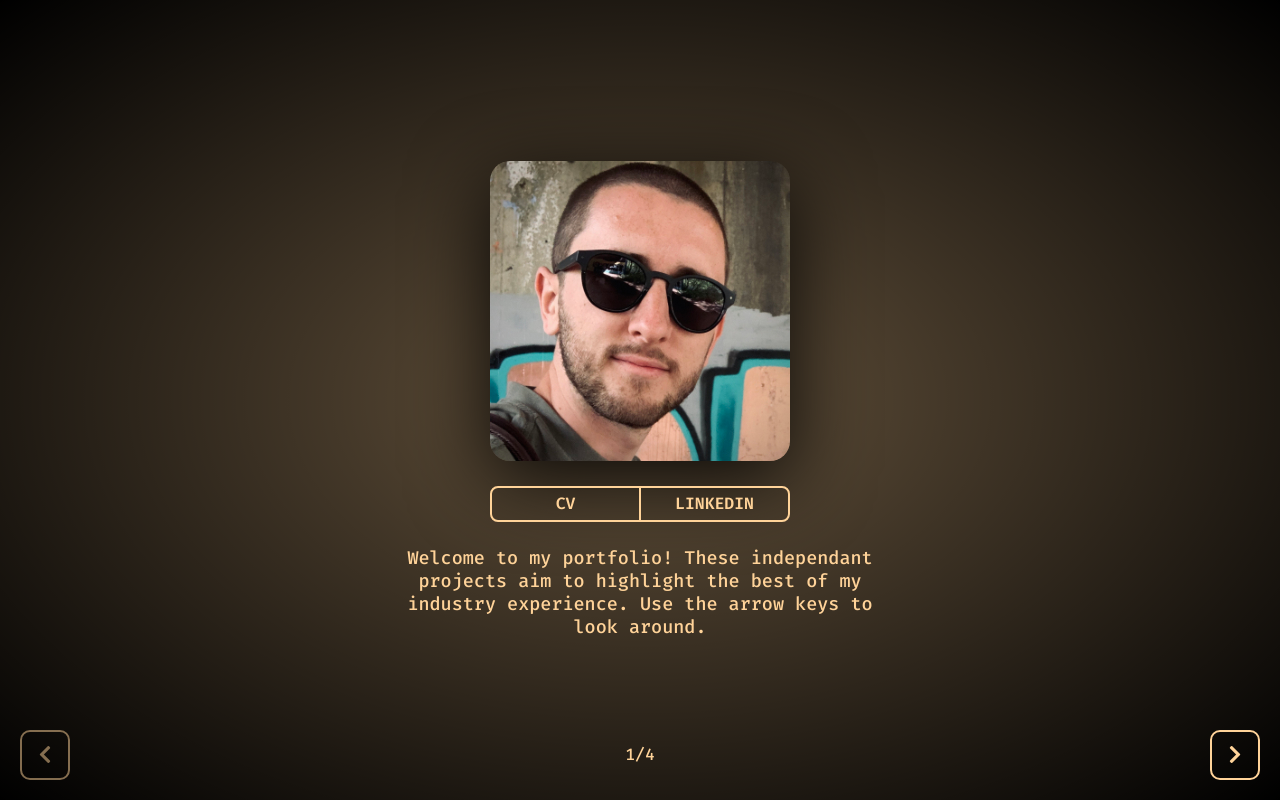
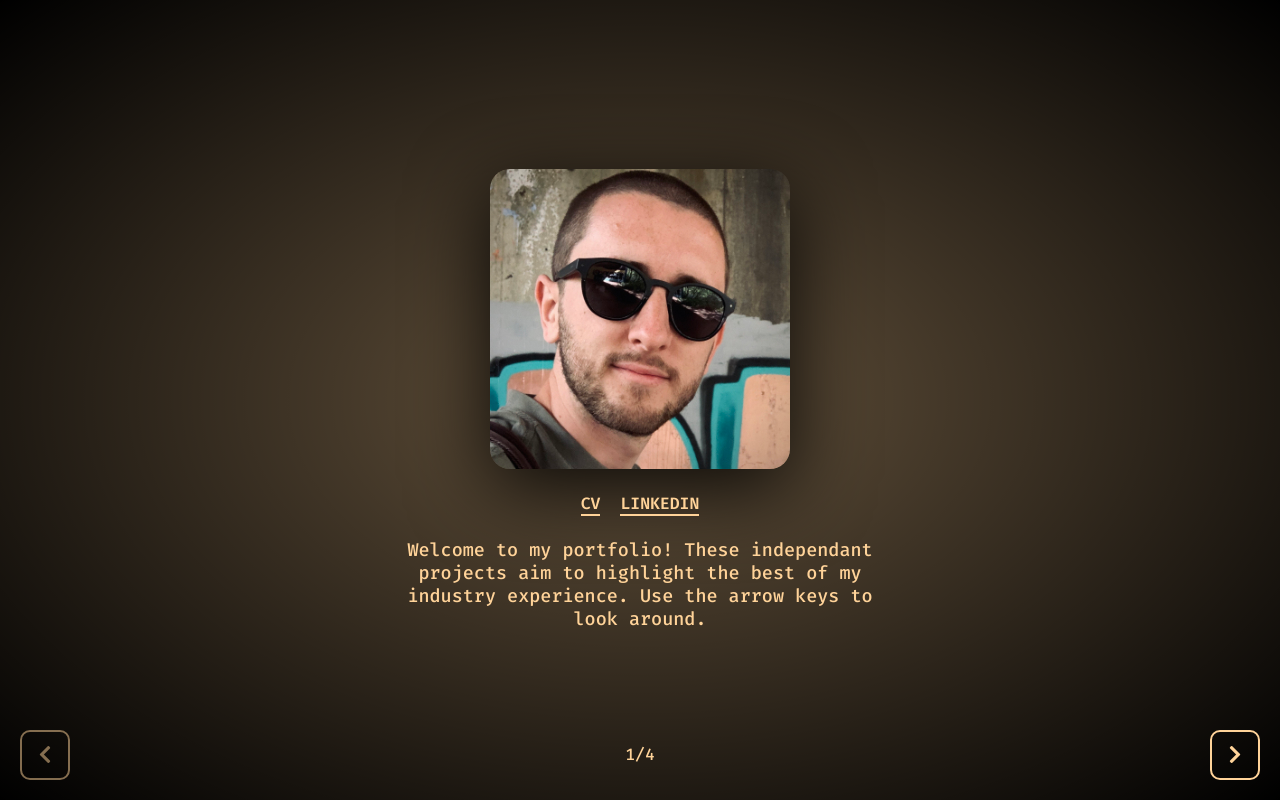
Before and after one commit to domb5041/homepage-2021, a React (Create React App) app: page / in a window 1280 px wide. Shown: the top 800 px of the page. Built offline with nearby package versions, Linux system fonts and the light colour scheme.

Commit message:
links styles

```diff
--- a/src/App.js
+++ b/src/App.js
@@ -35,41 +35,19 @@ const StyledProject = styled.div`
 `;
 
 const StyledLinks = styled.div`
-    display: flex;
-    width: 300px;
-    margin: 25px 0;
-    z-index: 10;
+    margin: 25px;
     & a {
-        flex: 1;
         text-transform: uppercase;
         color: ${props => props.color};
-        border: 2px solid ${props => props.color};
-        padding: 6px 14px;
-        border-radius: 8px;
-        display: inline-block;
-        text-align: center;
         cursor: pointer;
         transition: 0.1s;
         font-weight: bold;
+        margin: 0 10px;
         text-decoration: none;
-
-        &:first-of-type {
-            border-right: 1px solid ${props => props.color};
-            border-top-right-radius: 0;
-            border-bottom-right-radius: 0;
-            &:hover {
-                color: white;
-                border-color: white;
-            }
-        }
-        &:last-of-type {
-            border-left: 1px solid ${props => props.color};
-            border-top-left-radius: 0;
-            border-bottom-left-radius: 0;
-            &:hover {
-                color: white;
-                border-color: white;
-            }
+        border-bottom: 2px solid ${props => props.color};
+        &:hover {
+            color: white;
+            border-color: white;
         }
     }
 `;
@@ -95,12 +73,6 @@ const StyledBackground = styled.div`
         z-index: -1;
         background-image: radial-gradient(transparent, black);
     }
-`;
-
-const StyledCVL = styled.div`
-    position: fixed;
-    top: 10px;
-    right: 10px;
 `;
 
 const StyledControls = styled.div`
@@ -216,18 +188,6 @@ function App() {
                 <div className='background-img' />
                 <div className='gradient'></div>
             </StyledBackground>
-            {/* <StyledCVL>
-                <StyledLink href='/' color={color} target='_blank'>
-                    CV
-                </StyledLink>
-                <StyledLink
-                    href='https://www.linkedin.com/in/dominic-butler-816b31119/'
-                    color={color}
-                    target='_blank'
-                >
-                    Linkedin
-                </StyledLink>
-            </StyledCVL> */}
             <StyledControls color={color}>
                 <button
                     disabled={slide <= 0}
```
